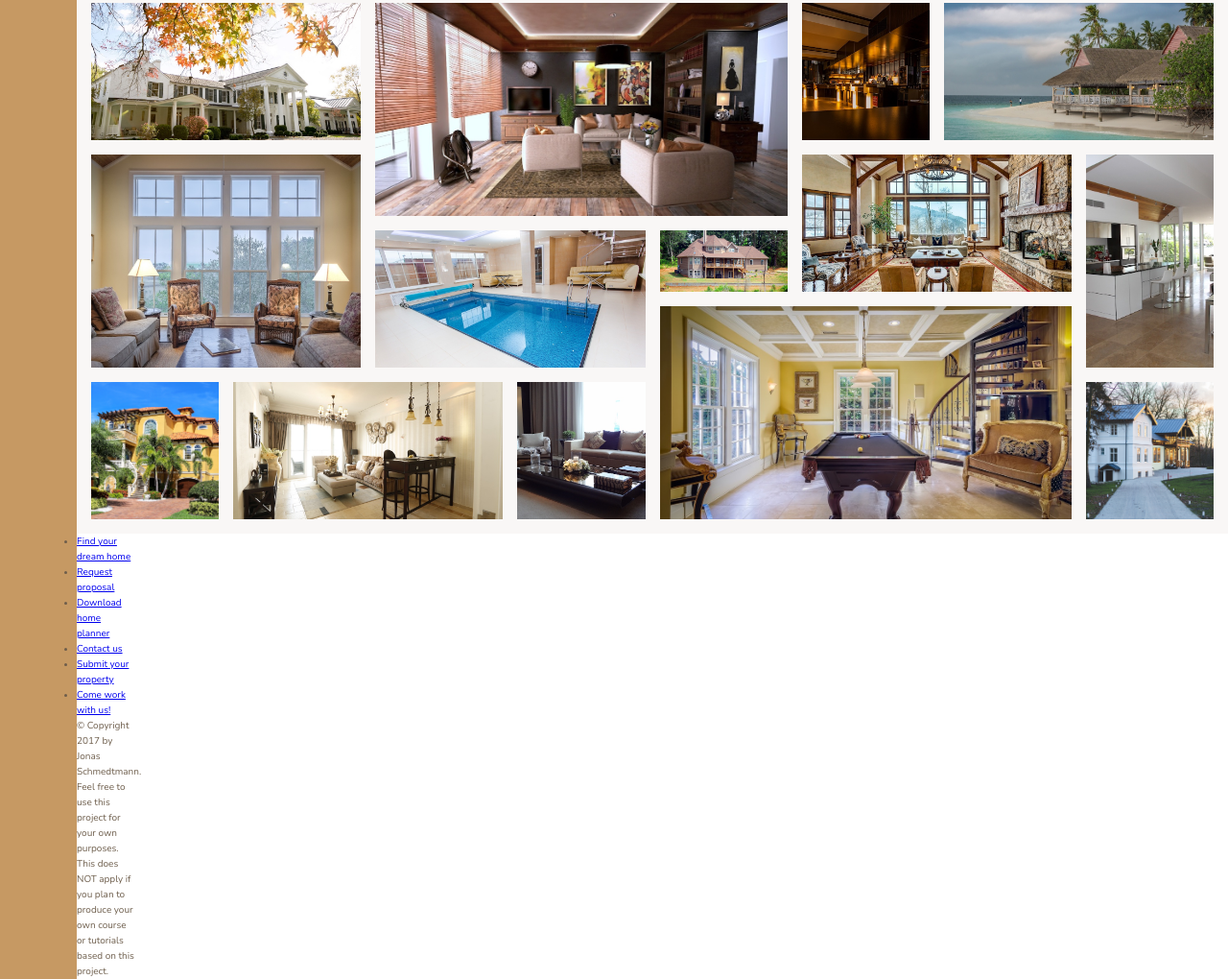
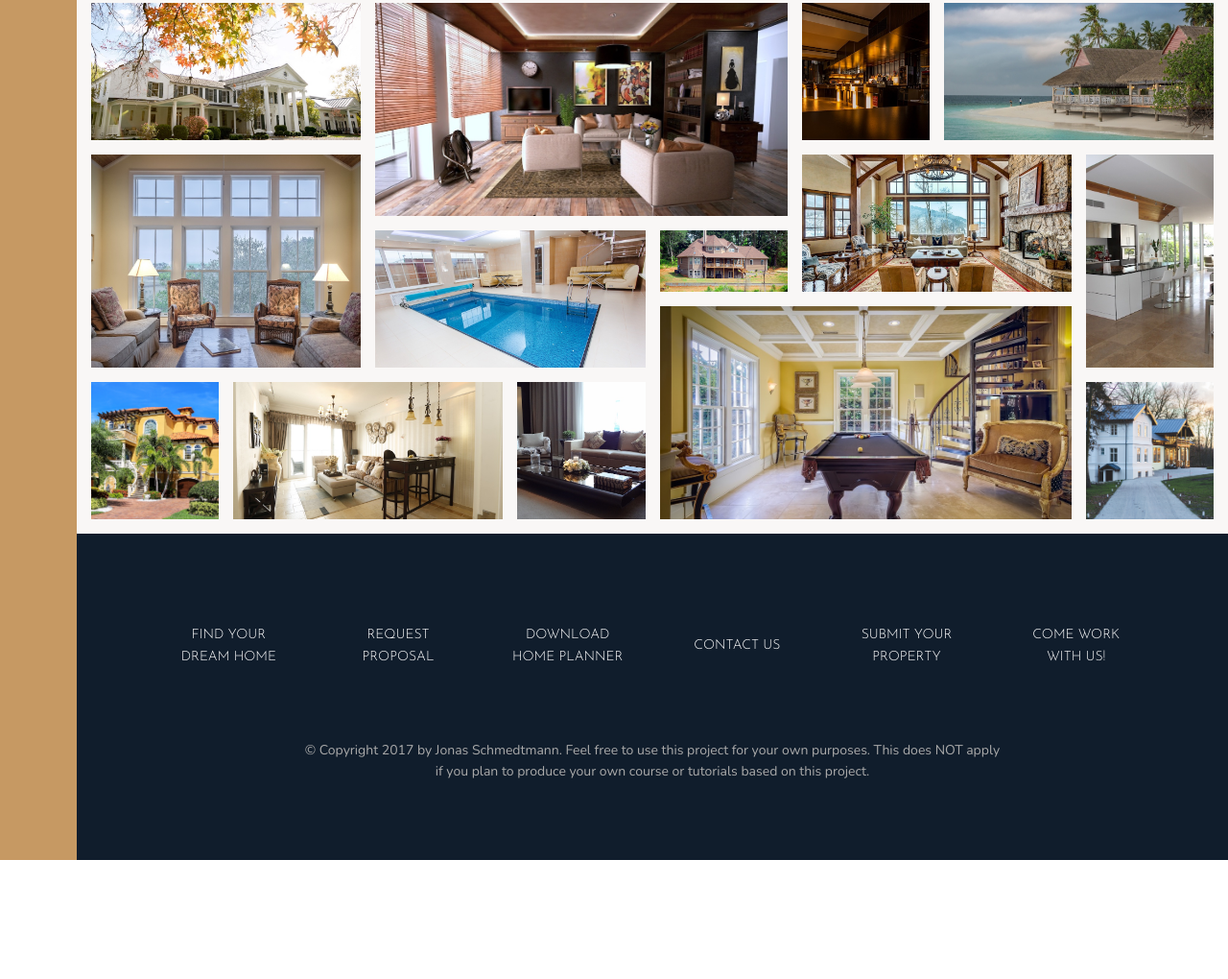
Before and after one commit to deepakrout/CssGridDemo, a website: page index.html in a window 1280 px wide. Shown: the part 3084-4104 px from the top of the page at 96% size. After the commit the page ends 3980 px from the top, so only its background shows below. Drawn offline with nearby package versions, Linux system fonts and the light colour scheme.

Commit message:
Final footer

```diff
--- a/sass/_footer.scss
+++ b/sass/_footer.scss
@@ -0,0 +1,40 @@
+.footer {
+    background-color: $color-secondary;
+    grid-column: full-start / full-end;
+    padding: 8rem;
+}
+
+.nav {
+    list-style: none;
+    display: grid;
+    grid-template-columns: repeat(auto-fit, minmax(15rem, 1fr));
+    grid-gap: 2rem;
+    align-items: center;
+    &__link:link,
+    &__link:visited {
+        font-size: 1.4rem;
+        color: #fff;
+        text-decoration: none;
+        font-family: $font-display;
+        text-transform: uppercase;
+        text-align: center;
+        padding: 1.5rem;
+        display: block;
+        transition: all .2s;
+    }
+    &__link:hover,
+    &__link:active {
+        background-color: rgba(#fff, .05);
+        transform: translateY(-3px);
+    }
+}
+
+.copyright {
+    font-size: 1.4rem;
+    color: $color-grey-light-2;
+    margin-top: 6rem;
+    margin-right: auto;
+    margin-left: auto;
+    text-align: center;
+    width: 70%;
+}
```
Also changed, not shown: css/style.css.
